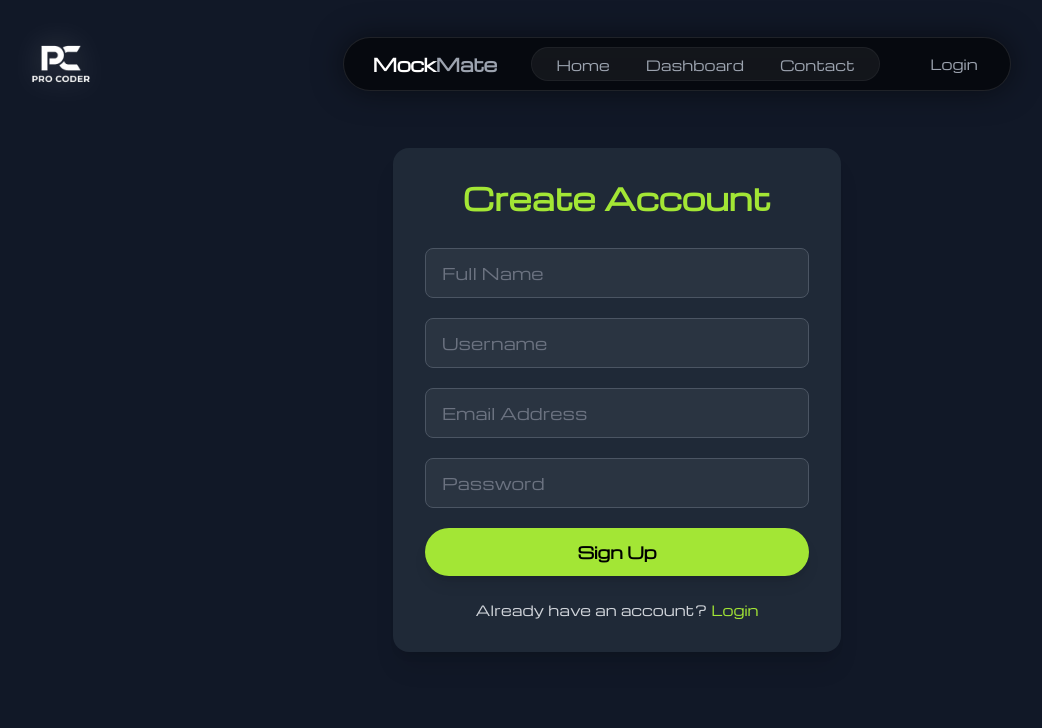
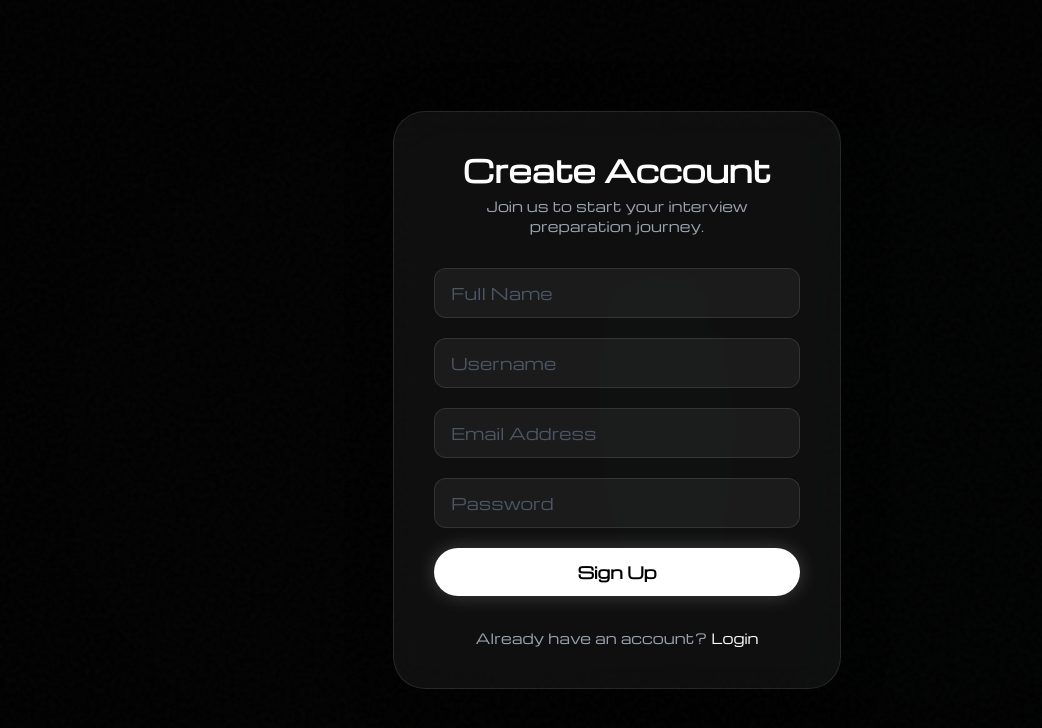
Before and after one commit to saurabh24thakur/AI_mock_Interview_, a React (Vite) app in the folder frontend/: page /signup in a window 1280 px wide. Shown: the top 728 px of the page, without its empty margins (23-1065 px from the left). Built offline with nearby package versions, Linux system fonts and the light colour scheme.

Commit message:
final design changes

```diff
--- a/frontend/src/App.jsx
+++ b/frontend/src/App.jsx
@@ -12,6 +12,7 @@ import InterviewPage from './pages/interview/InterviewPage';
 export const serverURL="https://ai-nterview-backend.onrender.com";
 
 import InterviewSetup from "./pages/InterviewSetup/InterviewSetup";
+import AuthLayout from './component/AuthLayout';
 function Layout() {
   return (
     <>
@@ -25,10 +26,15 @@ function App() {
   return (
     <Routes>
       {/* Wrap all routes inside Layout */}
-      <Route path="/" element={<Layout />}>
-        <Route index element={<LandingPage />} />
+      {/* Auth Routes - Wrapped in AuthLayout */}
+      <Route element={<AuthLayout />}>
         <Route path="signup" element={<Signup />} />
         <Route path="login" element={<Login />} />
+      </Route>
+
+      {/* Main App Routes - Wrapped in Layout (with Navbar) */}
+      <Route element={<Layout />}>
+        <Route path="/" element={<LandingPage />} />
         <Route path="dashboard" element={<Dashboard />} />
         <Route path="interview" element={<InterviewPage />} />
         <Route path="interview-setup" element={<InterviewSetup />} />
--- a/frontend/src/component/AddInterview.jsx
+++ b/frontend/src/component/AddInterview.jsx
@@ -2,7 +2,7 @@ import React, { useState } from "react";
 import { useNavigate } from "react-router-dom";
 import axios from "axios";
 import { serverURL } from "../App";
-import { motion } from "framer-motion"; // Import motion for animation
+import { motion } from "framer-motion";
 
 function AddInterview({ onClose }) {
   const [formData, setFormData] = useState({
@@ -13,7 +13,6 @@ function AddInterview({ onClose }) {
   const [isLoading, setIsLoading] = useState(false);
   const navigate = useNavigate();
 
-  // Your existing functions (handleChange, handleSubmit) are unchanged
   const handleChange = (e) => {
     const { name, value } = e.target;
     setFormData((prev) => ({
@@ -24,11 +23,9 @@ function AddInterview({ onClose }) {
 
   const handleSubmit = async (e) => {
     e.preventDefault();
-    console.log("🚀 Submit triggered with data:", formData);
     setIsLoading(true);
 
     try {
-      // Your existing API call logic
       const userInfo = JSON.parse(localStorage.getItem("userInfo"));
       if (!userInfo) {
         alert("⚠️ You must be logged in first.");
@@ -51,7 +48,7 @@ function AddInterview({ onClose }) {
 
       if (data.questions && data.questions.length > 0) {
         alert("✅ Interview questions generated successfully!");
-        onClose(); // close modal
+        onClose();
         navigate("/interview", { state: { questions: data.questions, jobRole: formData.expertise } });
       } else {
         throw new Error("No questions were generated.");
@@ -69,7 +66,6 @@ function AddInterview({ onClose }) {
     }
   };
 
-  // Animation for the modal
   const modalVariants = {
     hidden: { opacity: 0, scale: 0.9 },
     visible: { opacity: 1, scale: 1 },
@@ -77,42 +73,43 @@ function AddInterview({ onClose }) {
   };
 
   return (
-    // 1. MODAL OVERLAY: Darker with a slight blur
     <div
-      className="fixed inset-0 bg-black/70 backdrop-blur-sm
+      className="fixed inset-0 bg-black/80 backdrop-blur-sm
                  flex items-center justify-center z-50 p-4"
     >
-      {/* 2. "GLASS" MODAL BOX */}
       <motion.div
-        className="bg-gray-900/70 backdrop-blur-lg
-                   border border-white/10 shadow-xl
-                   rounded-3xl w-full max-w-lg p-8 relative"
+        className="bg-black/80 backdrop-blur-xl
+                   border border-white/10 shadow-[0_0_40px_rgba(255,255,255,0.1)]
+                   rounded-[2rem] w-full max-w-lg p-8 relative"
         variants={modalVariants}
         initial="hidden"
         animate="visible"
         exit="exit"
         transition={{ duration: 0.3, ease: "easeOut" }}
       >
-        {/* 3. CLOSE BUTTON (Dark theme) */}
+        {/* CLOSE BUTTON */}
         <button
           onClick={onClose}
-          className="absolute top-5 right-5 text-gray-400 hover:text-white transition-colors"
+          className="absolute top-6 right-6 text-gray-400 hover:text-white transition-colors"
         >
-          <svg xmlns="http://www.w3.org/2000/svg" fill="none" viewBox="0 0 24 24" strokeWidth={1.5} stroke="currentColor" className="w-7 h-7">
+          <svg xmlns="http://www.w3.org/2000/svg" fill="none" viewBox="0 0 24 24" strokeWidth={1.5} stroke="currentColor" className="w-6 h-6">
             <path strokeLinecap="round" strokeLinejoin="round" d="M6 18L18 6M6 6l12 12" />
           </svg>
         </button>
 
-        {/* 4. TITLE (Lime green accent) */}
-        <h2 className="text-3xl font-bold text-lime-400 mb-6">
+        {/* TITLE */}
+        <h2 className="text-3xl font-bold text-white mb-2">
           Add Interview
         </h2>
+        <p className="text-gray-400 text-sm mb-8">
+          Configure your interview settings below.
+        </p>
 
-        {/* 5. FORM (Dark theme) */}
+        {/* FORM */}
         <form onSubmit={handleSubmit} className="space-y-5">
           {/* Job Experience */}
           <div>
-            <label className="block text-gray-300 font-medium mb-1">
+            <label className="block text-gray-300 font-medium mb-1 text-sm">
               Job Experience (in years)
             </label>
             <input
@@ -122,16 +119,16 @@ function AddInterview({ onClose }) {
               onChange={handleChange}
               placeholder="e.g. 3"
               required
-              className="w-full bg-white/5 border border-gray-600 rounded-lg
+              className="w-full bg-white/5 border border-white/10 rounded-xl
                          px-4 py-3 text-white
-                         placeholder:text-gray-500
-                         focus:ring-2 focus:ring-lime-400 focus:border-lime-400 focus:outline-none"
+                         placeholder:text-gray-600
+                         focus:ring-1 focus:ring-white/50 focus:border-white/50 focus:outline-none transition-all"
             />
           </div>
 
           {/* Job Description */}
           <div>
-            <label className="block text-gray-300 font-medium mb-1">
+            <label className="block text-gray-300 font-medium mb-1 text-sm">
               Job Description
             </label>
             <textarea
@@ -141,16 +138,16 @@ function AddInterview({ onClose }) {
               placeholder="Write a short job description..."
               rows="3"
               required
-              className="w-full bg-white/5 border border-gray-600 rounded-lg
+              className="w-full bg-white/5 border border-white/10 rounded-xl
                          px-4 py-3 text-white
-                         placeholder:text-gray-500
-                         focus:ring-2 focus:ring-lime-400 focus:border-lime-400 focus:outline-none"
+                         placeholder:text-gray-600
+                         focus:ring-1 focus:ring-white/50 focus:border-white/50 focus:outline-none transition-all"
             ></textarea>
           </div>
 
           {/* Expertise Details */}
           <div>
-            <label className="block text-gray-300 font-medium mb-1">
+            <label className="block text-gray-300 font-medium mb-1 text-sm">
               Expertise Details
             </label>
             <input
@@ -160,24 +157,24 @@ function AddInterview({ onClose }) {
               onChange={handleChange}
               placeholder="e.g. React, Node.js, System Design"
               required
-              className="w-full bg-white/5 border border-gray-600 rounded-lg
+              className="w-full bg-white/5 border border-white/10 rounded-xl
                          px-4 py-3 text-white
-                         placeholder:text-gray-500
-                         focus:ring-2 focus:ring-lime-400 focus:border-lime-400 focus:outline-none"
+                         placeholder:text-gray-600
+                         focus:ring-1 focus:ring-white/50 focus:border-white/50 focus:outline-none transition-all"
             />
           </div>
 
-          {/* 6. SUBMIT BUTTON (Lime green) */}
-          <div className="flex justify-end pt-2">
+          {/* SUBMIT BUTTON */}
+          <div className="flex justify-end pt-4">
             <button
               type="submit"
               disabled={isLoading}
-              className="bg-lime-400 text-black font-semibold px-6 py-3
-                         rounded-full shadow-lg
-                         hover:bg-lime-300 transition-all
-                         transform hover:scale-105
-                         disabled:bg-gray-600 disabled:text-gray-400
-                         disabled:cursor-not-allowed disabled:transform-none"
+              className="bg-white text-black font-bold px-8 py-3
+                         rounded-full shadow-[0_0_20px_rgba(255,255,255,0.2)]
+                         hover:bg-gray-200 transition-all
+                         transform hover:scale-105 active:scale-95
+                         disabled:bg-gray-800 disabled:text-gray-500
+                         disabled:cursor-not-allowed disabled:transform-none disabled:shadow-none"
             >
               {isLoading ? "Generating..." : "Save Interview"}
             </button>
--- a/frontend/src/component/AuthLayout.jsx
+++ b/frontend/src/component/AuthLayout.jsx
@@ -1,50 +1,29 @@
 import React from 'react'
-import { Outlet } from 'react-router-dom' // 1. Import Outlet
-import { motion } from 'framer-motion'   // 2. Import motion
+import { Outlet } from 'react-router-dom'
+import { motion } from 'framer-motion'
+import DynamicBackground from './DynamicBackground'
 
 function AuthLayout() {
   return (
     // 1. MAIN WRAPPER: Dark theme & animated background
-    <div className="font-sans bg-black text-white min-h-screen overflow-hidden">
+    <div className="font-sans bg-black text-white min-h-screen overflow-hidden selection:bg-gray-500/30">
 
-      {/* 2. ANIMATED BACKGROUND (Same as LandingPage) */}
-      <div className="absolute top-0 left-0 w-full h-full z-0 opacity-50">
-        <div className="animated-aurora"></div>
-        <style jsx>{`
-          .animated-aurora {
-            width: 100%;
-            height: 100%;
-            position: fixed;
-            background: linear-gradient(
-              -45deg,
-              #111214 30%,
-              #3b0764,
-              #111214 70%
-            );
-            background-size: 400% 400%;
-            animation: gradientFlow 15s ease infinite;
-          }
-
-          @keyframes gradientFlow {
-            0% { background-position: 0% 50%; }
-            50% { background-position: 100% 50%; }
-            100% { background-position: 0% 50%; }
-          }
-        `}</style>
+      {/* 2. DYNAMIC BACKGROUND (Noir Theme) */}
+      <div className="absolute inset-0 z-0">
+        <DynamicBackground />
+        <div className="absolute inset-0 bg-black/40" /> {/* Overlay for better contrast */}
       </div>
 
-      {/* 3. CONTENT WRAPPER
-        This 'relative' wrapper ensures content stays on top
-      */}
+      {/* 3. CONTENT WRAPPER */}
       <div className="relative z-10 flex min-h-screen items-center justify-center p-4">
 
         {/* 4. "GLASS" PANEL to hold the form */}
         <motion.div
-          className="bg-gray-900/70 backdrop-blur-lg
-                     border border-white/10 shadow-xl
-                     rounded-3xl w-full max-w-md p-8 md:p-10"
-          initial={{ opacity: 0, scale: 0.9 }}
-          animate={{ opacity: 1, scale: 1 }}
+          className="bg-white/5 backdrop-blur-xl
+                     border border-white/10 shadow-[0_0_40px_rgba(0,0,0,0.5)]
+                     rounded-[2rem] w-full max-w-md p-8 md:p-10"
+          initial={{ opacity: 0, scale: 0.9, y: 20 }}
+          animate={{ opacity: 1, scale: 1, y: 0 }}
           transition={{ duration: 0.5, ease: "easeOut" }}
         >
           {/* 5. This Outlet renders your Login/Signup component */}
--- a/frontend/src/pages/InterviewSetup/InterviewSetup.jsx
+++ b/frontend/src/pages/InterviewSetup/InterviewSetup.jsx
@@ -1,11 +1,9 @@
-// FILE: frontend/src/components/InterviewSetupModal.jsx
-
 import React, { useState, useEffect } from "react";
 import { useNavigate } from "react-router-dom";
 import axios from "axios";
 import { serverURL } from "../../App";
+import { motion } from "framer-motion";
 
-// The component no longer accepts any props.
 function InterviewSetup() {
   const [formData, setFormData] = useState({
     experience: "",
@@ -15,7 +13,6 @@ function InterviewSetup() {
   const [isLoading, setIsLoading] = useState(false);
   const navigate = useNavigate();
 
-  // On mount, check if user is logged in.
   useEffect(() => {
     if (!localStorage.getItem("userInfo")) {
       alert("You must be logged in to create an interview.");
@@ -31,16 +28,12 @@ function InterviewSetup() {
     }));
   };
 
-  // NEW: A function to handle closing the modal by navigating away.
   const handleClose = () => {
-    // Navigate to a sensible default page, like the dashboard.
-    // Change "/dashboard" to whatever your main page is.
     navigate("/dashboard");
   };
 
   const handleSubmit = async (e) => {
     e.preventDefault();
-    console.log("Submit triggred")
     setIsLoading(true);
 
     try {
@@ -60,7 +53,6 @@ function InterviewSetup() {
 
       if (data.questions && data.questions.length > 0) {
         alert("✅ Interview questions generated successfully!");
-        // The navigation to the interview page effectively "closes" this modal.
         navigate("/interview", { state: { questions: data.questions, jobRole: formData.expertise } });
       } else {
         throw new Error("No questions were generated by the AI.");
@@ -77,25 +69,34 @@ function InterviewSetup() {
       setIsLoading(false);
     }
   };
-  console.log("✅ InterviewSetup page loaded");
+
   return (
-    <div className="fixed inset-0 bg-black bg-opacity-40 flex items-center justify-center z-50">
-      <div className="bg-white rounded-xl shadow-lg w-full max-w-lg p-8 relative">
-        {/* The close button now uses the new handleClose function */}
+    <div className="fixed inset-0 bg-black/80 backdrop-blur-sm flex items-center justify-center z-50 p-4">
+      <motion.div
+        initial={{ opacity: 0, scale: 0.9 }}
+        animate={{ opacity: 1, scale: 1 }}
+        transition={{ duration: 0.3 }}
+        className="bg-black/80 backdrop-blur-xl border border-white/10 shadow-[0_0_40px_rgba(255,255,255,0.1)] rounded-[2rem] w-full max-w-lg p-8 relative"
+      >
         <button
-          onClick={handleClose} // <-- CHANGED
-          className="absolute top-4 right-4 text-gray-500 hover:text-gray-700 text-2xl"
+          onClick={handleClose}
+          className="absolute top-6 right-6 text-gray-400 hover:text-white transition-colors"
         >
-          &times;
+          <svg xmlns="http://www.w3.org/2000/svg" fill="none" viewBox="0 0 24 24" strokeWidth={1.5} stroke="currentColor" className="w-6 h-6">
+            <path strokeLinecap="round" strokeLinejoin="round" d="M6 18L18 6M6 6l12 12" />
+          </svg>
         </button>
 
-        <h2 className="text-2xl font-bold text-blue-600 mb-6">
-          Create a Custom Interview
+        <h2 className="text-3xl font-bold text-white mb-2">
+          Create Interview
         </h2>
+        <p className="text-gray-400 text-sm mb-8">
+          Configure your custom interview settings.
+        </p>
 
-        <form onSubmit={handleSubmit} className="space-y-4">
+        <form onSubmit={handleSubmit} className="space-y-5">
           <div>
-            <label htmlFor="experience" className="block text-gray-700 font-medium mb-1">
+            <label htmlFor="experience" className="block text-gray-300 font-medium mb-1 text-sm">
               Job Experience (in years)
             </label>
             <input
@@ -105,13 +106,13 @@ function InterviewSetup() {
               placeholder="e.g. 3"
               value={formData.experience}
               onChange={handleChange}
-              className="w-full border border-gray-300 rounded-lg px-4 py-2 focus:ring-2 focus:ring-blue-500 focus:outline-none"
+              className="w-full bg-white/5 border border-white/10 rounded-xl px-4 py-3 text-white placeholder:text-gray-600 focus:ring-1 focus:ring-white/50 focus:border-white/50 focus:outline-none transition-all"
               required
             />
           </div>
 
           <div>
-            <label htmlFor="description" className="block text-gray-700 font-medium mb-1">
+            <label htmlFor="description" className="block text-gray-300 font-medium mb-1 text-sm">
               Job Description
             </label>
             <textarea
@@ -121,13 +122,13 @@ function InterviewSetup() {
               rows="4"
               value={formData.description}
               onChange={handleChange}
-              className="w-full border border-gray-300 rounded-lg px-4 py-2 focus:ring-2 focus:ring-blue-500 focus:outline-none"
+              className="w-full bg-white/5 border border-white/10 rounded-xl px-4 py-3 text-white placeholder:text-gray-600 focus:ring-1 focus:ring-white/50 focus:border-white/50 focus:outline-none transition-all"
               required
             ></textarea>
           </div>
 
           <div>
-            <label htmlFor="expertise" className="block text-gray-700 font-medium mb-1">
+            <label htmlFor="expertise" className="block text-gray-300 font-medium mb-1 text-sm">
               Your Key Skills / Expertise
             </label>
             <input
@@ -137,7 +138,7 @@ function InterviewSetup() {
               placeholder="e.g. React, Node.js, System Design"
               value={formData.expertise}
               onChange={handleChange}
-              className="w-full border border-gray-300 rounded-lg px-4 py-2 focus:ring-2 focus:ring-blue-500 focus:outline-none"
+              className="w-full bg-white/5 border border-white/10 rounded-xl px-4 py-3 text-white placeholder:text-gray-600 focus:ring-1 focus:ring-white/50 focus:border-white/50 focus:outline-none transition-all"
               required
             />
           </div>
@@ -146,13 +147,13 @@ function InterviewSetup() {
             <button
               type="submit"
               disabled={isLoading}
-              className="bg-blue-600 text-white px-6 py-2 rounded-lg shadow hover:bg-blue-700 transition disabled:bg-gray-400 disabled:cursor-not-allowed"
+              className="bg-white text-black font-bold px-8 py-3 rounded-full shadow-[0_0_20px_rgba(255,255,255,0.2)] hover:bg-gray-200 transition-all transform hover:scale-105 active:scale-95 disabled:bg-gray-800 disabled:text-gray-500 disabled:cursor-not-allowed disabled:transform-none disabled:shadow-none"
             >
               {isLoading ? "Generating..." : "Generate & Start"}
             </button>
           </div>
         </form>
-      </div>
+      </motion.div>
     </div>
   );
 }
--- a/frontend/src/pages/Signup/SignUp.jsx
+++ b/frontend/src/pages/Signup/SignUp.jsx
@@ -2,16 +2,13 @@ import { Link, useNavigate } from "react-router-dom";
 import { useState } from "react";
 import axios from "axios";
 import { serverURL } from "../../App";
-
-
 import { motion } from "framer-motion";
 
-// --- Animation Variants for form items (Your code, untouched) ---
 const containerVariants = {
   hidden: { opacity: 0 },
   visible: {
     opacity: 1,
-    transition: { staggerChildren: 0.1 } // Staggers each item
+    transition: { staggerChildren: 0.1 }
   }
 };
 
@@ -24,7 +21,6 @@ const itemVariants = {
 };
 
 export default function Signup() {
-  // --- Your state and logic, untouched ---
   const [formData, setFormData] = useState({
     name: "",
     username: "",
@@ -58,35 +54,28 @@ export default function Signup() {
     }
   };
 
-  // --- THIS IS THE UPDATED RETURN STATEMENT ---
-  // It includes the full-page layout wrappers around your original form.
   return (
-    // 1. FULL PAGE WRAPPER: Creates dark background and centers content
-    <div className="flex items-center justify-center min-h-screen w-full bg-gray-900 text-white p-4">
-
-      {/* 2. LAYOUT BOX: The centered card. */}
-      <div className="w-full max-w-md bg-gray-800 p-8 rounded-2xl shadow-xl">
-
-        {/* 3. YOUR ORIGINAL RETURN CONTENT: Pasted here, untouched */}
     <motion.div
       className="w-full"
       variants={containerVariants}
       initial="hidden"
       animate="visible"
     >
-          {/* Title (Restyled) */}
-          <motion.h2
-            className="text-3xl font-bold text-lime-400 mb-8 text-center"
-            variants={itemVariants}
-          >
+      {/* Title */}
+      <motion.div variants={itemVariants} className="text-center mb-8">
+        <h2 className="text-3xl font-bold text-white mb-2">
           Create Account
-          </motion.h2>
+        </h2>
+        <p className="text-gray-400 text-sm">
+          Join us to start your interview preparation journey.
+        </p>
+      </motion.div>
 
-          {/* Form (Restyled) */}
+      {/* Form */}
       <motion.form
         onSubmit={handleSubmit}
         className="space-y-5"
-            variants={itemVariants} // The form and its contents will animate in as one block
+        variants={itemVariants}
       >
         <input
           type="text"
@@ -94,10 +83,10 @@ export default function Signup() {
           placeholder="Full Name"
           value={formData.name}
           onChange={handleChange}
-              className="w-full bg-white/5 border border-gray-600 rounded-lg
+          className="w-full bg-white/5 border border-white/10 rounded-xl
                      px-4 py-3 text-white
-                         placeholder:text-gray-500
-                         focus:ring-2 focus:ring-lime-400 focus:border-lime-400 focus:outline-none"
+                     placeholder:text-gray-600
+                     focus:ring-1 focus:ring-white/50 focus:border-white/50 focus:outline-none transition-all"
           required
         />
         <input
@@ -106,10 +95,10 @@ export default function Signup() {
           placeholder="Username"
           value={formData.username}
           onChange={handleChange}
-              className="w-full bg-white/5 border border-gray-600 rounded-lg
+          className="w-full bg-white/5 border border-white/10 rounded-xl
                      px-4 py-3 text-white
-                         placeholder:text-gray-500
-                         focus:ring-2 focus:ring-lime-400 focus:border-lime-400 focus:outline-none"
+                     placeholder:text-gray-600
+                     focus:ring-1 focus:ring-white/50 focus:border-white/50 focus:outline-none transition-all"
           required
         />
         <input
@@ -118,10 +107,10 @@ export default function Signup() {
           placeholder="Email Address"
           value={formData.email}
           onChange={handleChange}
-              className="w-full bg-white/5 border border-gray-600 rounded-lg
+          className="w-full bg-white/5 border border-white/10 rounded-xl
                      px-4 py-3 text-white
-                         placeholder:text-gray-500
-                         focus:ring-2 focus:ring-lime-400 focus:border-lime-400 focus:outline-none"
+                     placeholder:text-gray-600
+                     focus:ring-1 focus:ring-white/50 focus:border-white/50 focus:outline-none transition-all"
           required
         />
         <input
@@ -130,42 +119,38 @@ export default function Signup() {
           placeholder="Password"
           value={formData.password}
           onChange={handleChange}
-              className="w-full bg-white/5 border border-gray-600 rounded-lg
+          className="w-full bg-white/5 border border-white/10 rounded-xl
                      px-4 py-3 text-white
-                         placeholder:text-gray-500
-                         focus:ring-2 focus:ring-lime-400 focus:border-lime-400 focus:outline-none"
+                     placeholder:text-gray-600
+                     focus:ring-1 focus:ring-white/50 focus:border-white/50 focus:outline-none transition-all"
           required
         />
 
-            {/* Button (Restyled) */}
+        {/* Button */}
         <button
           type="submit"
           disabled={loading}
-              className="w-full bg-lime-400 text-black font-semibold px-6 py-3
-                         rounded-full shadow-lg
-                         hover:bg-lime-300 transition-all
-                         transform hover:scale-105
-                         disabled:bg-gray-600 disabled:text-gray-400
-                         disabled:cursor-not-allowed disabled:transform-none"
+          className="w-full bg-white text-black font-bold px-6 py-3
+                     rounded-full shadow-[0_0_20px_rgba(255,255,255,0.2)]
+                     hover:bg-gray-200 transition-all
+                     transform hover:scale-105 active:scale-95
+                     disabled:bg-gray-800 disabled:text-gray-500
+                     disabled:cursor-not-allowed disabled:transform-none disabled:shadow-none"
         >
           {loading ? "Signing up..." : "Sign Up"}
         </button>
       </motion.form>
 
-          {/* "Login" Link (Restyled) */}
+      {/* "Login" Link */}
       <motion.p
-            className="mt-6 text-sm text-gray-300 text-center"
+        className="mt-8 text-sm text-gray-400 text-center"
         variants={itemVariants}
       >
         Already have an account?{" "}
-            <Link to="/login" className="text-lime-400 font-medium hover:underline">
+        <Link to="/login" className="text-white font-medium hover:underline">
           Login
         </Link>
       </motion.p>
     </motion.div>
-        {/* End of your original content */}
-
-      </div> {/* End of layout box */}
-    </div> /* End of full page wrapper */
   );
 }
```
Also changed, not shown: frontend/src/component/PracticeQuestions.jsx (+4 -4 lines), frontend/src/pages/dashboard/DashBoard.jsx (+30 -32 lines), frontend/src/pages/interview/InterviewPage.jsx (+8 -8 lines), frontend/src/pages/login/Login.jsx (+26 -39 lines). Lines whose indentation alone changed are shown as unchanged.
